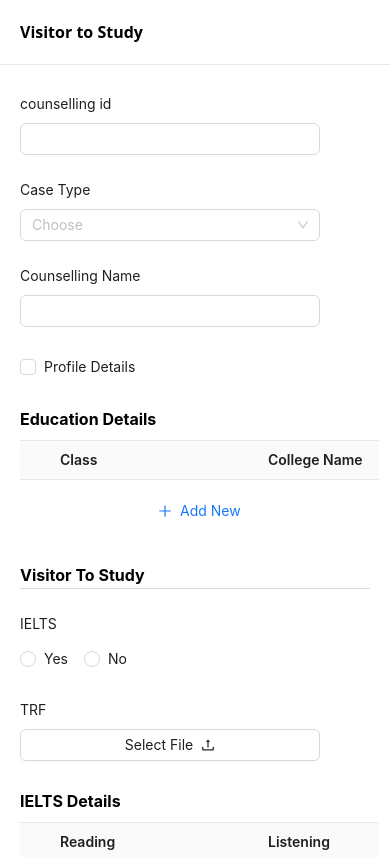
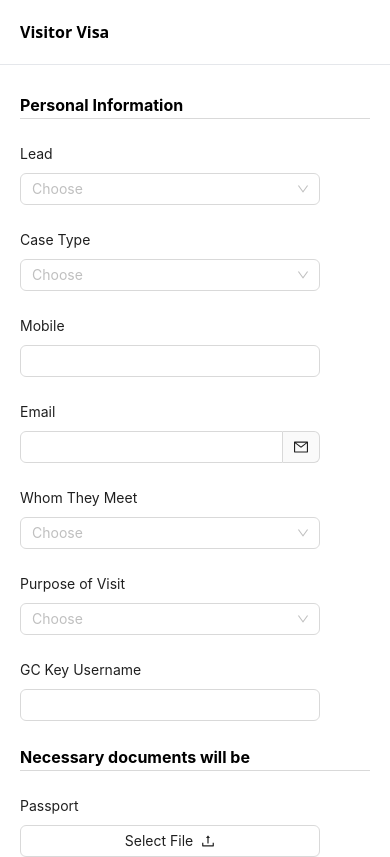
Before and after one commit to Soundharya2024/visa-management-TIC, a React (Vite) app: page / in a window 390 px wide. Shown: the top 857 px of the page. Built offline with nearby package versions, Linux system fonts and the light colour scheme.

Commit message:
Component change to VisitorVisa- mobile responsiveness check

```diff
--- a/src/App.jsx
+++ b/src/App.jsx
@@ -12,7 +12,7 @@ import WorkVisa from "./components/WorkVisa";
 const App = () => {
   return (
     <>
-      <VisitorStudies />
+      <VisitorVisa />
     </>
   );
 };
```
